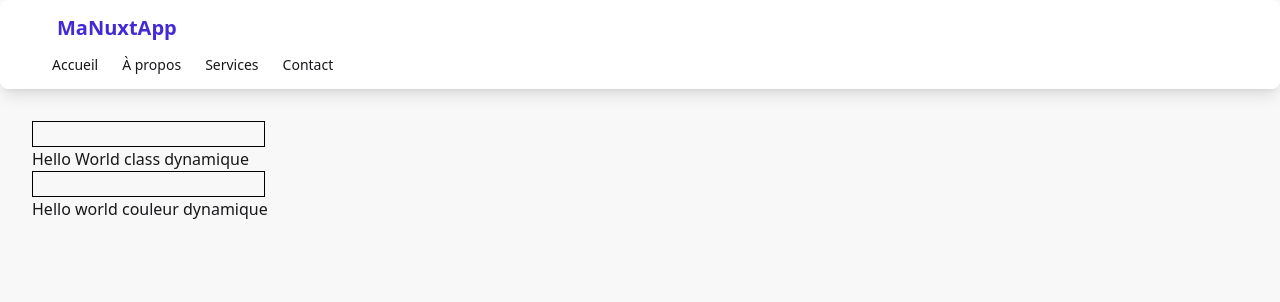
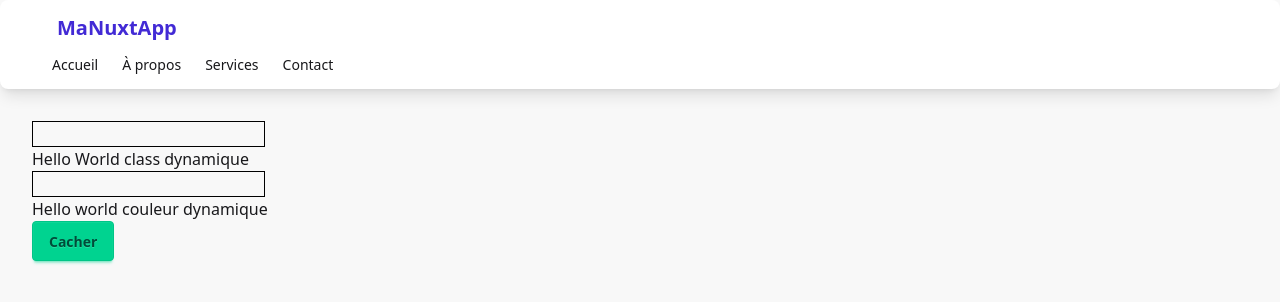
Before and after one commit to MargotRuppert/exo-vue, a Vue app: page / in a window 1280 px wide. Shown: the top 302 px of the page. Built offline with nearby package versions, Linux system fonts and the light colour scheme.

Commit message:
ajout btn exo style

```diff
--- a/src/components/StyleDynamic.vue
+++ b/src/components/StyleDynamic.vue
@@ -1,9 +1,9 @@
 <template>
     <input type="text" v-model="text">
-    <h2 :class="{ 'maClassHello': text === 'Hello','maClassWorld': text === 'World' }">Hello World class dynamique</h2>
+    <h2 :class="{ 'maClassHello': text === 'Hello','maClassWorld': text === 'World', hidden: btn }">Hello World class dynamique</h2>
     <input type="text" v-model="background">
     <h2 :style="{backgroundColor: background}">Hello world couleur dynamique</h2>
-    <button></button>
+    <button @click="btn=!btn" class="btn btn-success">Cacher</button>
 
 </template>
 
@@ -12,6 +12,8 @@ import { ref } from 'vue'
 
 const text= ref("");
 const background = ref('');
+
+const btn = ref(false);
 
 </script>
 
```
